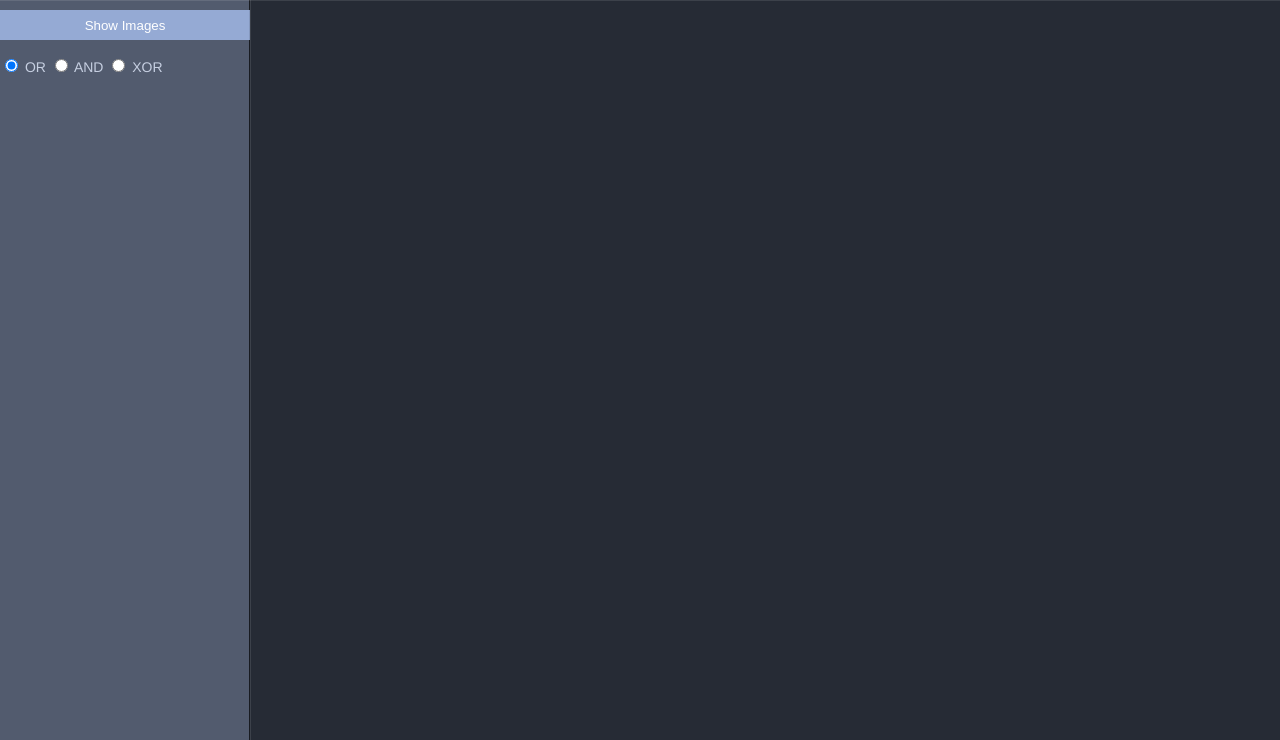
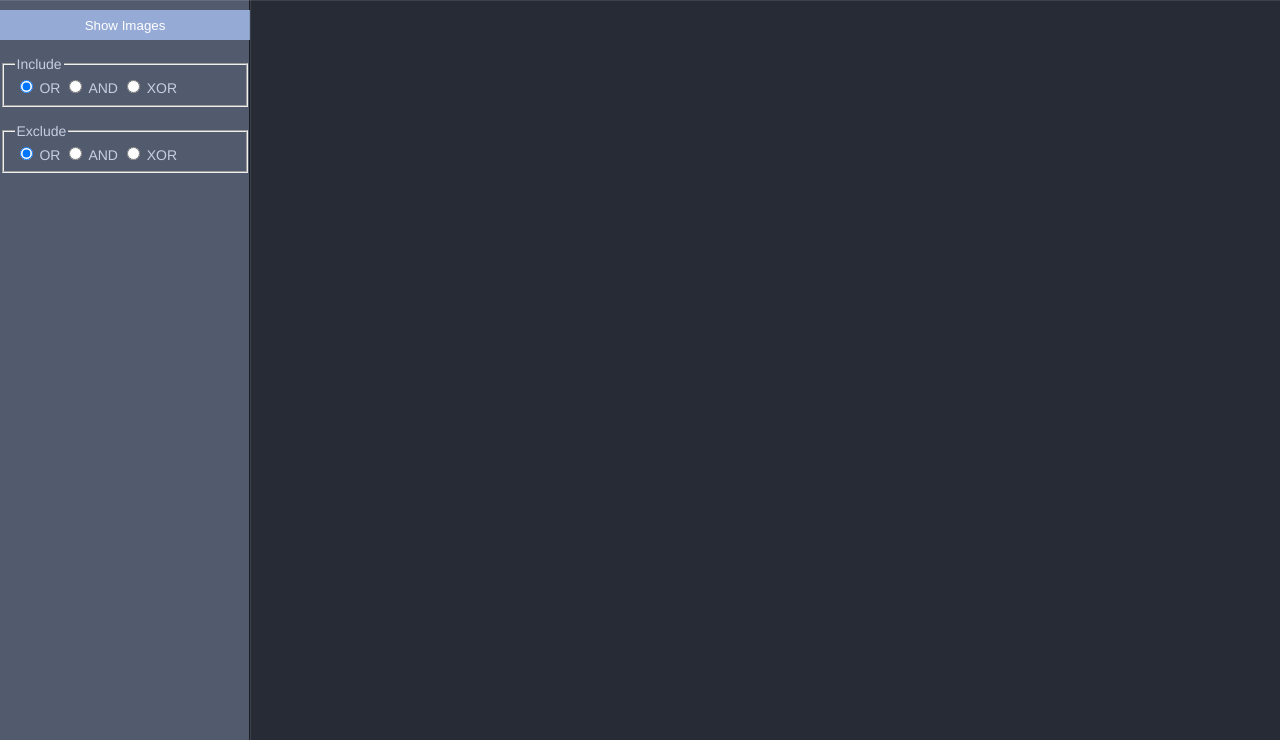
Before and after one commit to mjbelow/Image-Organizer, a PHP site: page / in a window 1280 px wide. Shown: the part 60-800 px from the top of the page. Run offline with PHP 8.4, Linux system fonts and the light colour scheme; data that the repository does not hold is empty.

Commit message:
implemented exclude into menu

```diff
--- a/index.php
+++ b/index.php
@@ -9,6 +9,26 @@
 }
 </style>
 <script type="application/javascript">
+// Performs difference operation between
+// called set and otherSet
+Set.prototype.difference = function(otherSet)
+{
+    // creating new set to store difference
+     var differenceSet = new Set();
+
+    // iterate over the values
+    for(var elem of this)
+    {
+        // if the value[i] is not present
+        // in otherSet add to the differenceSet
+        if(!otherSet.has(elem))
+            differenceSet.add(elem);
+    }
+
+    // returns values of differenceSet
+    return differenceSet;
+}
+
 <?php
 $host="127.0.0.1";
 $port=3306;
@@ -70,6 +90,7 @@ $con->close();
 
 
 ?>
+
 </script>
 <link rel="stylesheet" type="text/css" href="css/style.css">
 </head>
@@ -96,13 +117,27 @@ $con->close();
 
       <br>
       <br>
+      <fieldset>
+        <legend>Include</legend>
+        <input type="radio" name="in_operator" class="operator in" checked>
+        OR
+        <input type="radio" name="in_operator" class="operator in">
+        AND
+        <input type="radio" name="in_operator" class="operator in">
+        XOR
+      </fieldset>
 
-      <input type="radio" name="operator" class="operator" checked>
-      OR
-      <input type="radio" name="operator" class="operator">
-      AND
-      <input type="radio" name="operator" class="operator">
-      XOR
+      <br>
+
+      <fieldset>
+        <legend>Exclude</legend>
+        <input type="radio" name="ex_operator" class="operator ex" checked>
+        OR
+        <input type="radio" name="ex_operator" class="operator ex">
+        AND
+        <input type="radio" name="ex_operator" class="operator ex">
+        XOR
+      </fieldset>
 
       <script type="application/javascript">
       // category list
@@ -138,15 +173,26 @@ $con->close();
           // choice item
           var choice_item = document.createElement("li");
 
-          // choice checkbox option
+          // choice checkbox option (include)
           var choice_checkbox = document.createElement("input");
           choice_checkbox.type="checkbox";
-          choice_checkbox.className="choice";
+          choice_checkbox.className="choice in";
+          choice_checkbox.dataset.type="in";
           choice_checkbox.dataset.group=(i+1);
           choice_checkbox.dataset.bin=Math.pow(2, j);
 
-          // append to choice item
+          // append (include) to choice item
           choice_item.appendChild(choice_checkbox);
+
+          // choice checkbox option (exclude);
+          choice_checkbox = choice_checkbox.cloneNode(false);
+          choice_checkbox.className="choice ex";
+          choice_checkbox.dataset.type="ex";
+
+          // append (exclude) to choice item
+          choice_item.appendChild(choice_checkbox);
+
+          // add choice name
           choice_item.innerHTML += choice[j] + " (<span></span>)";
 
           // append to choice list
@@ -155,7 +201,12 @@ $con->close();
 
         // append to category item
         category_item.appendChild(category_output);
+
+
         category_item.appendChild(category_checkbox);
+        category_checkbox = category_checkbox.cloneNode(false);
+        category_item.appendChild(category_checkbox);
+
         category_item.innerHTML += category[i] + " (<span></span>)";
         category_item.appendChild(choice_list);
 
@@ -174,10 +225,11 @@ $con->close();
 
       var or_op = true;
       var and_op = false;
-      var xor_op = false;
 
+      var ex_or_op = true;
+      var ex_and_op = false;
 
-
+      var howmany = 0;
 
       var choice = document.getElementsByClassName("choice");
       var count = choice.length;
@@ -187,32 +239,56 @@ $con->close();
 
         choice[i].onchange=function()
         {
+          //alert(++howmany);
+          // is checkbox being changed used for include or exclude
+          //var include = this.dataset.type == "in";
+
+          // include logic
+          var group_category = this.parentElement.parentElement.parentElement.getElementsByClassName("category")[0];
+          var group_choice = this.parentElement.parentElement.parentElement.getElementsByClassName("choice in");
+
+          // exclude logic
+          var ex_group_category = this.parentElement.parentElement.parentElement.getElementsByClassName("category")[1];
+          var ex_group_choice = this.parentElement.parentElement.parentElement.getElementsByClassName("choice ex");
 
           var group_output = this.parentElement.parentElement.parentElement.getElementsByClassName("output")[0];
-          var group_category = this.parentElement.parentElement.parentElement.getElementsByClassName("category")[0];
-          var group_choice = this.parentElement.parentElement.parentElement.getElementsByClassName("choice");
           var group_count = group_choice.length;
           var group = this.dataset.group;
 
+          // include logic
           var image_keys = new Set();
           var selection = new Set();
 
+          // exclude logic
+          var ex_image_keys = new Set();
+          var ex_selection = new Set();
 
+          var group_selected = 0;
+
+          // include logic
           var active = 0;
+
+          // exclude logic
+          var ex_active = 0;
+
           var max = 0;
 
           for(var j = 0; j < group_count; j++)
           {
 
+            // include logic
             if(group_choice[j].checked)
-            {
               active |= group_choice[j].dataset.bin;
-            }
+
+            //exclude logic
+            if(ex_group_choice[j].checked)
+              ex_active |= ex_group_choice[j].dataset.bin;
 
             max |= group_choice[j].dataset.bin;
           }
 
           // change state of category checkbox
+          // include logic
           if(active == max)
             group_category.checked=true;
           else
@@ -221,6 +297,16 @@ $con->close();
             group_category.indeterminate=true;
           else
             group_category.indeterminate=false;
+
+          // exclude logic
+          if(ex_active == max)
+            ex_group_category.checked=true;
+          else
+            ex_group_category.checked=false;
+          if(ex_active != max && ex_active != 0)
+            ex_group_category.indeterminate=true;
+          else
+            ex_group_category.indeterminate=false;
 
 
           var group_keys = Object.keys(index[group]);
@@ -238,23 +324,38 @@ $con->close();
           // update value for all choices
           for(var j = 0; j < group_count; j++)
           {
+            // include logic
+            var selected = 0;
 
-            var selected = 0;
+            // exclude logic
+            var ex_selected = 0;
+
             var total = 0;
-            var n;
             var bin = group_choice[j].dataset.bin;
 
+            // include logic
+            var n;
             if(or_op | and_op)
               n = active | bin;
             else
               n = active & ~bin;
 
+            // exclude logic
+            var ex_n;
+            if(ex_or_op | ex_and_op)
+              ex_n = ex_active | bin;
+            else
+              ex_n = ex_active & ~bin;
 
+            // include logic
             var choice_checked = group_choice[j].checked;
+
+            // exclude logic
+            var ex_choice_checked = ex_group_choice[j].checked;
 
             for(var k = 0; k < group_keys_count; k++)
             {
-
+              // include logic
               var bool;
               if(and_op)
                 bool = ((n & group_keys[k]) == n);
@@ -263,10 +364,19 @@ $con->close();
               else
                 bool = (((n & group_keys[k]) == 0) && ((bin & group_keys[k]) == bin));
 
+              // exclude logic
+              var ex_bool;
+              if(ex_and_op)
+                ex_bool = ((ex_n & group_keys[k]) == ex_n);
+              else if(ex_or_op)
+                ex_bool = ((bin & group_keys[k]) == bin);
+              else
+                ex_bool = (((ex_n & group_keys[k]) == 0) && ((bin & group_keys[k]) == bin));
+
               if((bin & group_keys[k]) == bin)
                 total += index[group][group_keys[k]];
 
-
+              // include logic
               if(bool)
               {
                 //console.log("item " + j + ":\t" + group_keys[k])
@@ -278,12 +388,32 @@ $con->close();
                 selected += index[group][group_keys[k]];
               }
 
+              // exclude logic
+              if(ex_bool)
+              {
+                if(ex_choice_checked)
+                {
+                  ex_image_keys.add(k);
+                  ex_selection.add(group_keys[k]);
+                }
+                ex_selected += index[group][group_keys[k]];
+                //selected -= index[group][group_keys[k]];
+              }
+
             }
 
             var info = group_choice[j].parentElement.getElementsByTagName("span")[0];
+            //info.innerHTML = selected + " / " + total + ") (" + ex_selected + " / " + total;
+
+            //if(ex_active)
+            //  selected -= ex_selected;
+            //selected = selected < 0 ? 0 : selected;
+
             info.innerHTML = selected + " / " + total;
 
           }
+
+          image_keys = image_keys.difference(ex_image_keys);
 
           var image_keys_values = image_keys.values();
           var image_keys_count = image_keys.size;
@@ -303,6 +433,9 @@ $con->close();
           group_info.innerHTML = group_selected + " / " + group_total;
 
           // disable output for a category if no choices are selected
+
+          selection = selection.difference(ex_selection);
+
           var output = Array.from(selection);
 
           if(output.length == 0)
@@ -327,13 +460,24 @@ $con->close();
       for(var i = 0; i < count; i++)
       {
 
-        category[i].onchange=function()
+        // include category checkbox
+        if(i % 2 == 0)
         {
-          toggle_all(this.checked, this.parentElement.getElementsByClassName("choice"));
-          this.parentElement.getElementsByClassName("choice")[0].onchange();
+          category[i].onchange=function()
+          {
+            toggle_all(this.checked, this.parentElement.getElementsByClassName("choice in"));
+            this.parentElement.getElementsByClassName("choice")[0].onchange();
+          }
         }
-
-        //category[i].onchange();
+        // exclude category checkbox
+        else
+        {
+          category[i].onchange=function()
+          {
+            toggle_all(this.checked, this.parentElement.getElementsByClassName("choice ex"));
+            this.parentElement.getElementsByClassName("choice")[0].onchange();
+          }
+        }
 
       }
 
@@ -349,10 +493,9 @@ $con->close();
 
       }
 
-      var operator = document.getElementsByClassName("operator");
+      // include logic
+      var operator = document.getElementsByClassName("operator in");
       count = operator.length;
-
-
 
       for(var i = 0; i < count; i++)
       {
@@ -361,7 +504,6 @@ $con->close();
         {
           or_op = operator[0].checked;
           and_op = operator[1].checked;
-          xor_op = operator[2].checked;
 
           var category_count = category.length;
           for(var j = 0; j < category_count; j++)
@@ -374,6 +516,28 @@ $con->close();
         operator[i].onchange();
       }
 
+      // exclude logic
+      var ex_operator = document.getElementsByClassName("operator ex");
+      count = ex_operator.length;
+
+      for(var i = 0; i < count; i++)
+      {
+
+        ex_operator[i].onchange=function()
+        {
+          ex_or_op = ex_operator[0].checked;
+          ex_and_op = ex_operator[1].checked;
+
+          var category_count = category.length;
+          for(var j = 0; j < category_count; j++)
+          {
+            category[j].parentElement.getElementsByClassName("choice")[0].onchange();
+          }
+
+        }
+
+        ex_operator[i].onchange();
+      }
 
 
       </script>
```
